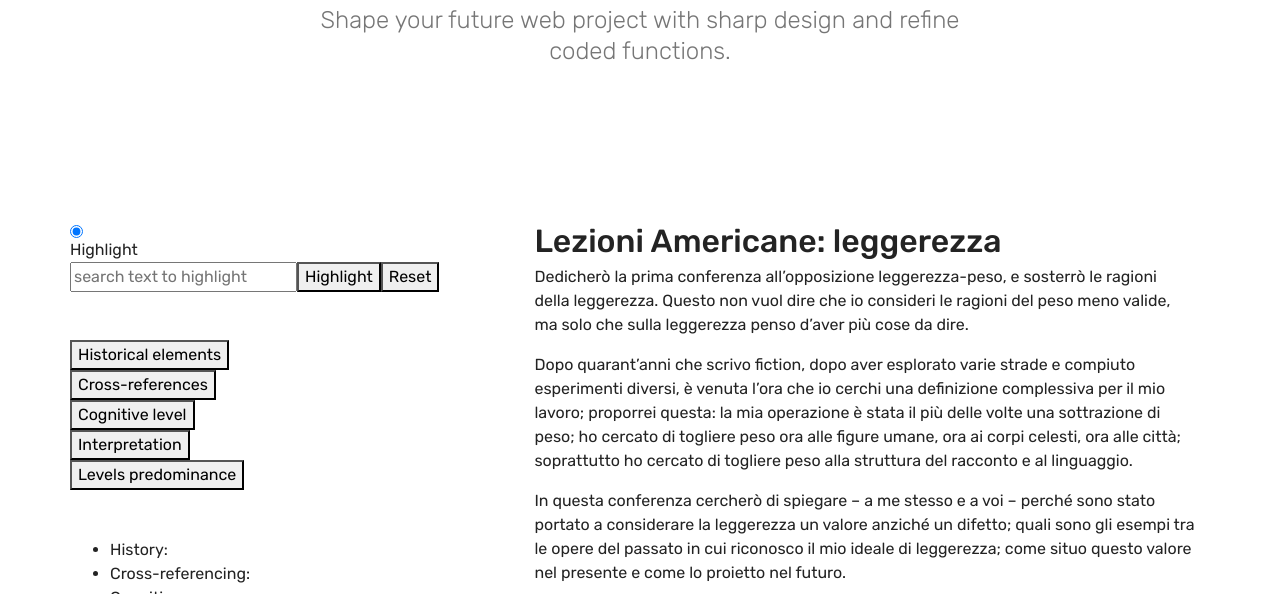
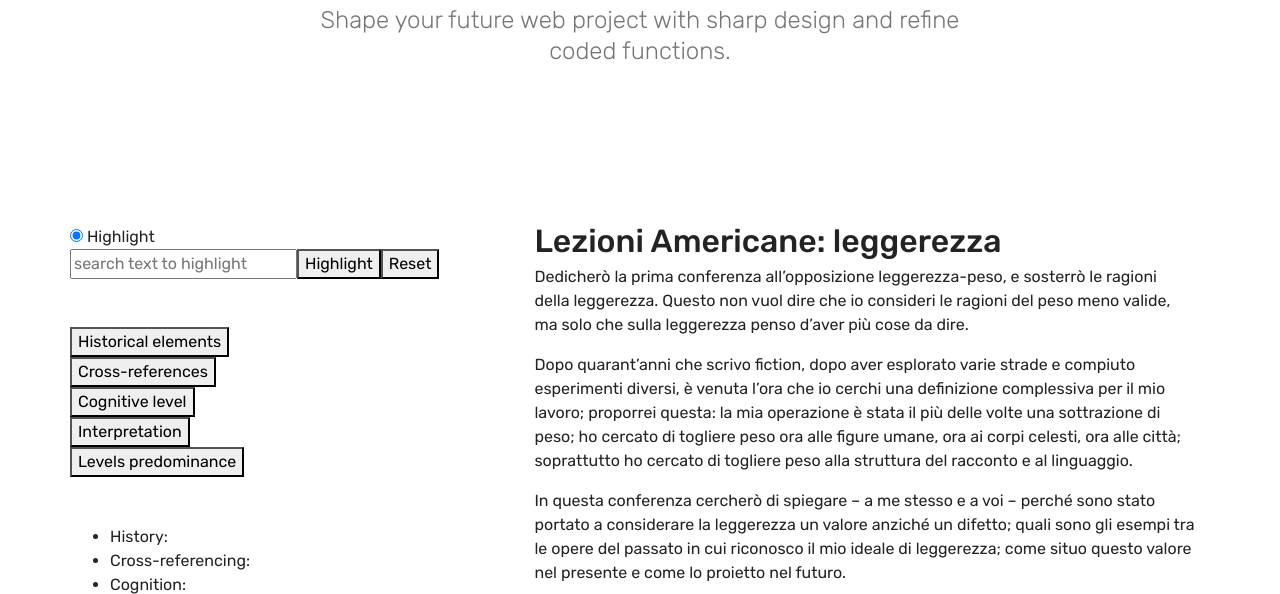
Before and after one commit to EleonoraPeruch/lezioni-americane, a plain HTML site: page lecture.html in a window 1280 px wide. Shown: the part 157-751 px from the top of the page. Drawn offline with nearby package versions, Linux system fonts and the light colour scheme.

Commit message:
Update lecture.html

```diff
--- a/lecture.html
+++ b/lecture.html
@@ -87,7 +87,7 @@
   <div class="col-sm-">
   <div id="commands">
   <div style="margin-bottom: 3em">
-  <input type="radio" class="nav-link show display-7" name="select" value="highlight" checked="" /> Highlight<br /><input id="searchText" type="text" value="" placeholder="search text to highlight" /><button id="highlight">Highlight</button><button id="reset" onclick="window.location.reload();">Reset</button><br />
+  <input type="radio" name="select" value="highlight" checked="" /> Highlight<br /><input id="searchText" type="text" value="" placeholder="search text to highlight" /><button id="highlight">Highlight</button><button id="reset" onclick="window.location.reload();">Reset</button><br />
   </div>
   <div style="margin-bottom: 3em">
   <button id="hist">Historical elements</button><br /><button id="cross">Cross-references</button><br /><button id="cogn">Cognitive level</button><br /><button id="interp">Interpretation</button><br /><button id="levels">Levels predominance</button><br />
```
